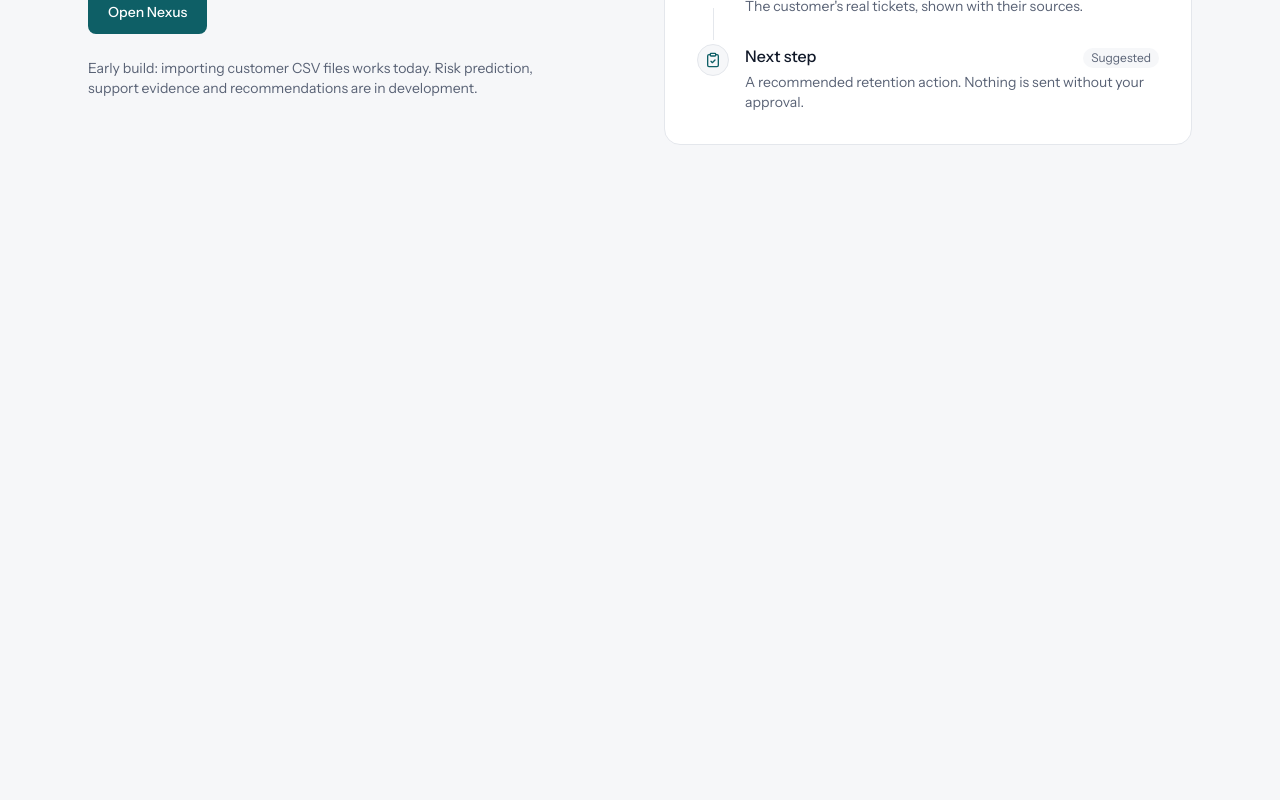
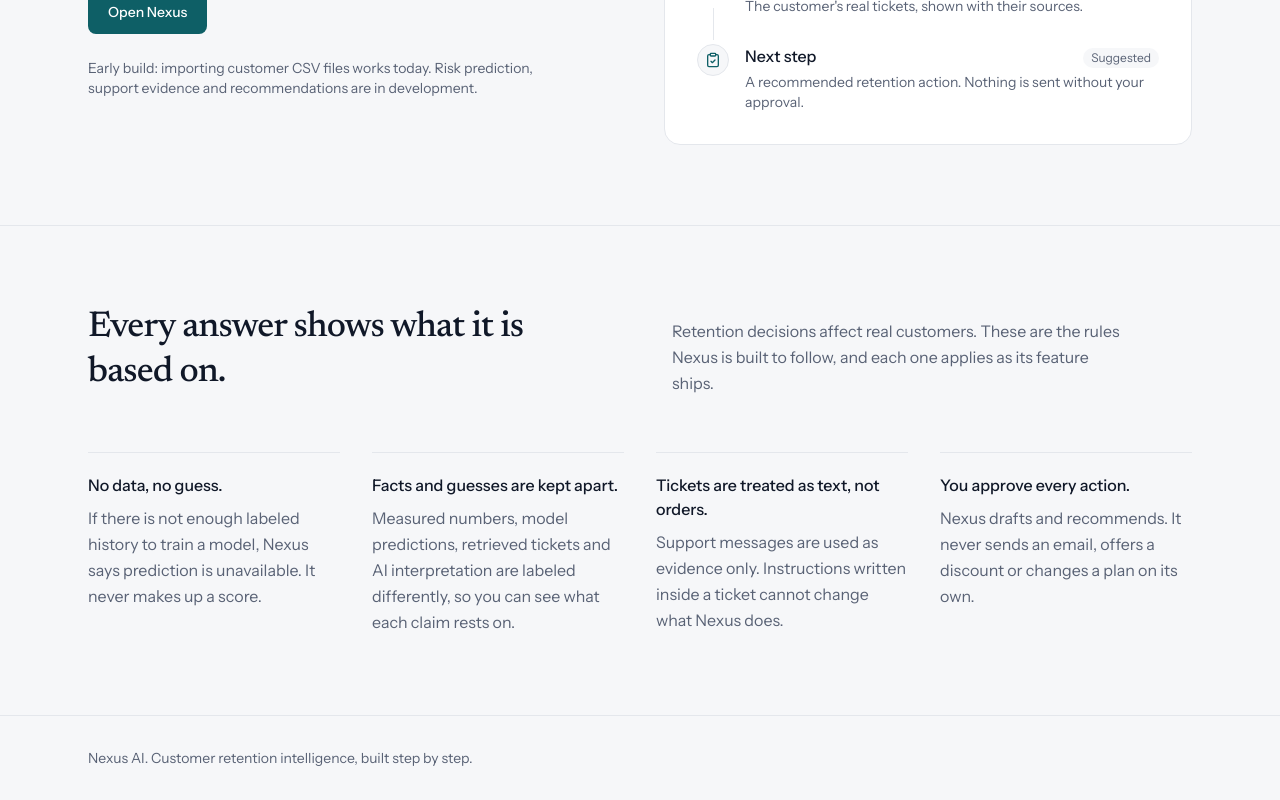
Before and after one commit to Ashutosh-io7/Nexus-AI, a React (Vite) app in the folder frontend/: page / in a window 1280 px wide. Shown: the part 531-1331 px from the top of the page. Before the commit the page ends 800 px from the top, so only its background shows below. Built offline with nearby package versions, Linux system fonts and the light colour scheme; no server answers.

Commit message:
feat: add principles section and footer to landing page

```diff
--- /dev/null
+++ b/frontend/src/components/landing/Principles.jsx
@@ -0,0 +1,48 @@
+const PRINCIPLES = [
+  {
+    title: 'No data, no guess.',
+    text: 'If there is not enough labeled history to train a model, Nexus says prediction is unavailable. It never makes up a score.',
+  },
+  {
+    title: 'Facts and guesses are kept apart.',
+    text: 'Measured numbers, model predictions, retrieved tickets and AI interpretation are labeled differently, so you can see what each claim rests on.',
+  },
+  {
+    title: 'Tickets are treated as text, not orders.',
+    text: 'Support messages are used as evidence only. Instructions written inside a ticket cannot change what Nexus does.',
+  },
+  {
+    title: 'You approve every action.',
+    text: 'Nexus drafts and recommends. It never sends an email, offers a discount or changes a plan on its own.',
+  },
+]
+
+function Principles() {
+  return (
+    <section className="border-t border-line">
+      <div className="mx-auto max-w-6xl px-6 py-20">
+        <div className="grid gap-6 lg:grid-cols-2 lg:items-end lg:gap-16">
+          <h2 className="font-display text-3xl font-medium leading-tight tracking-tight sm:text-4xl">
+            Every answer shows what it is based on.
+          </h2>
+          <p className="max-w-md leading-relaxed text-muted">
+            Retention decisions affect real customers. These are the rules
+            Nexus is built to follow, and each one applies as its feature
+            ships.
+          </p>
+        </div>
+
+        <dl className="mt-14 grid gap-x-8 gap-y-10 sm:grid-cols-2 lg:grid-cols-4">
+          {PRINCIPLES.map((item) => (
+            <div key={item.title} className="border-t border-line pt-5">
+              <dt className="font-medium text-ink">{item.title}</dt>
+              <dd className="mt-2 leading-relaxed text-muted">{item.text}</dd>
+            </div>
+          ))}
+        </dl>
+      </div>
+    </section>
+  )
+}
+
+export default Principles
--- a/frontend/src/pages/Landing.jsx
+++ b/frontend/src/pages/Landing.jsx
@@ -1,4 +1,5 @@
 import { Link } from 'react-router-dom'
+import Principles from '../components/landing/Principles'
 import ReasoningChain from '../components/landing/ReasoningChain'
 
 function Landing() {
@@ -45,7 +46,15 @@
 
           <ReasoningChain />
         </section>
+
+        <Principles />
       </main>
+
+      <footer className="border-t border-line">
+        <div className="mx-auto max-w-6xl px-6 py-8 text-sm text-muted">
+          Nexus AI. Customer retention intelligence, built step by step.
+        </div>
+      </footer>
     </div>
   )
 }
```
